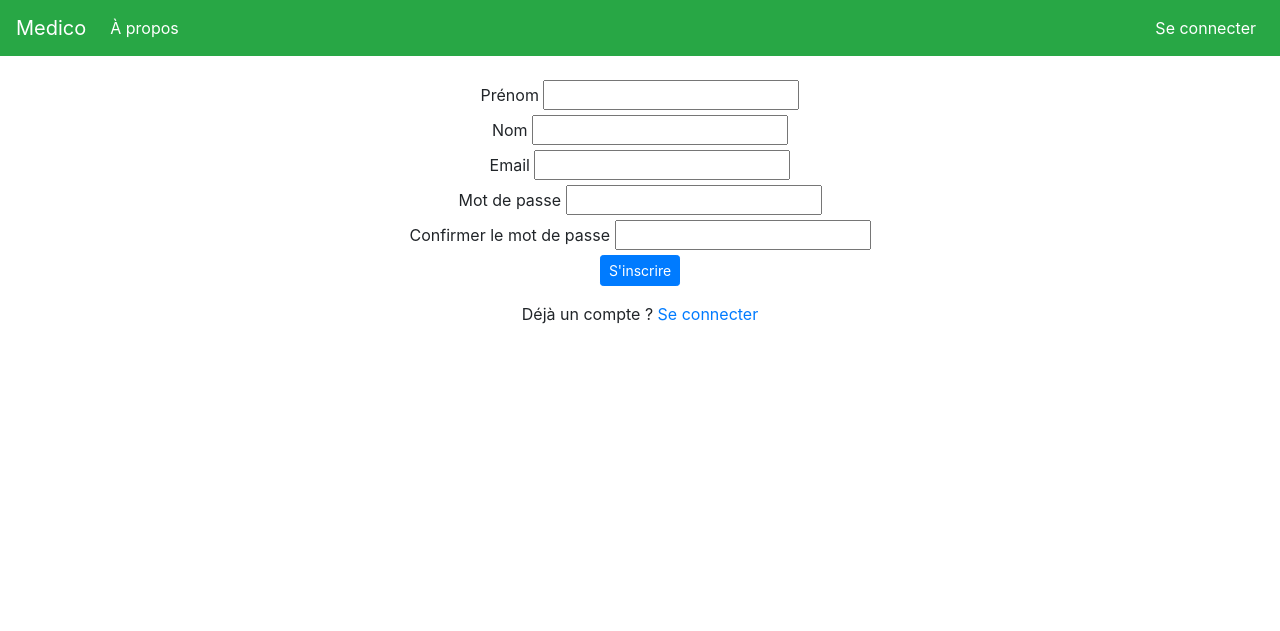
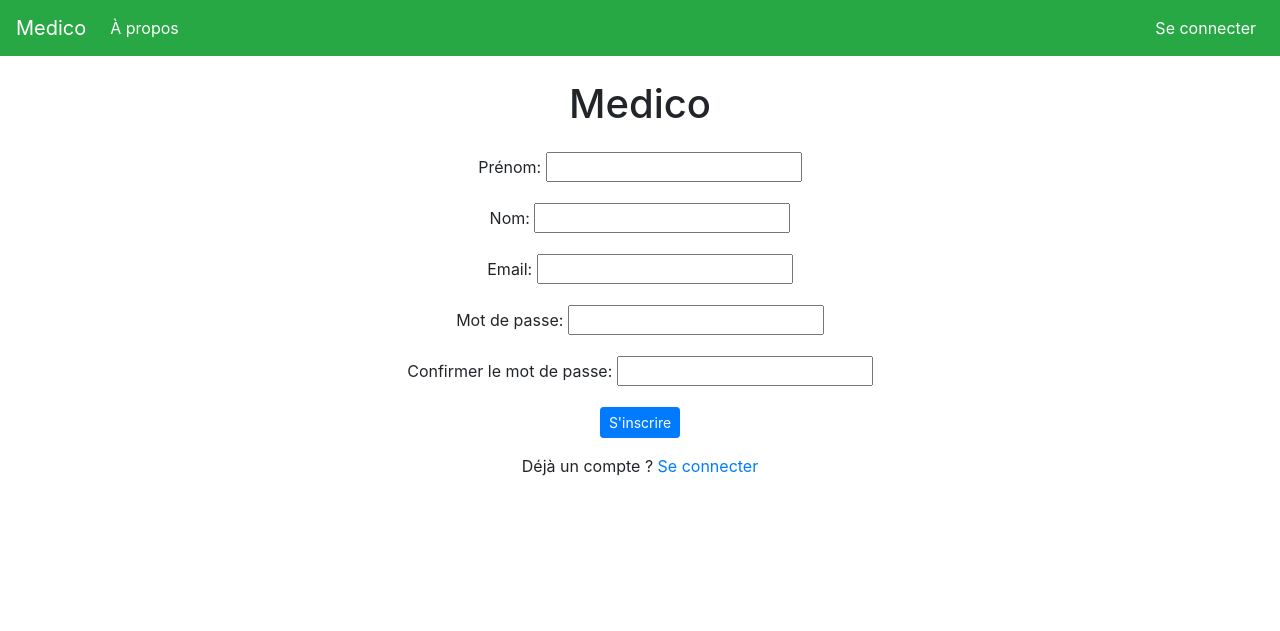
Before and after one commit to Lyne-Gh/Medico, a Django app: page /register/ in a window 1280 px wide. Shown: the top 631 px of the page. Run offline with Django 5.2, Linux system fonts and the light colour scheme; some libraries are stand-ins or nearby versions.

Commit message:
petit changement de style de la page creer compte

```diff
--- a/cc/medico/templates/medico/register.html
+++ b/cc/medico/templates/medico/register.html
@@ -3,22 +3,35 @@
 {%block title%}S'enregistrer{%endblock%}
 {% block content %}
 <div class="text-center">
+    <header class="text-center mb-4">
+        <h1>Medico</h1>
+    </header>
 <form method="POST">
     {% csrf_token %}
-    <label>Prénom</label>
-    <input type="text" name="first_name" required><br>
+    <div class="mb-3">
+        <label>Prénom:</label>
+        <input type="text" name="first_name" required><br>
+    </div>
+    <div class="mb-3">
+        <label>Nom:</label>
+        <input type="text" name="last_name" required><br>
+    </div>
 
-    <label>Nom</label>
-    <input type="text" name="last_name" required><br>
+    <div class="mb-3">
+        <label>Email:</label>
+        <input type="email" name="email" required><br>
+    </div>
 
-    <label>Email</label>
-    <input type="email" name="email" required><br>
 
-    <label>Mot de passe</label>
-    <input type="password" name="password" required><br>
+    <div class="mb-3">
+        <label>Mot de passe:</label>
+        <input type="password" name="password" required><br>
+    </div>
 
-    <label>Confirmer le mot de passe</label>
-    <input type="password" name="confirm_password" required><br>
+    <div class="mb-3">
+        <label>Confirmer le mot de passe:</label>
+        <input type="password" name="confirm_password" required><br>
+    </div>
 
     <button class="btn btn-sm btn-primary" type="submit">S'inscrire</button>
 </form>
```
